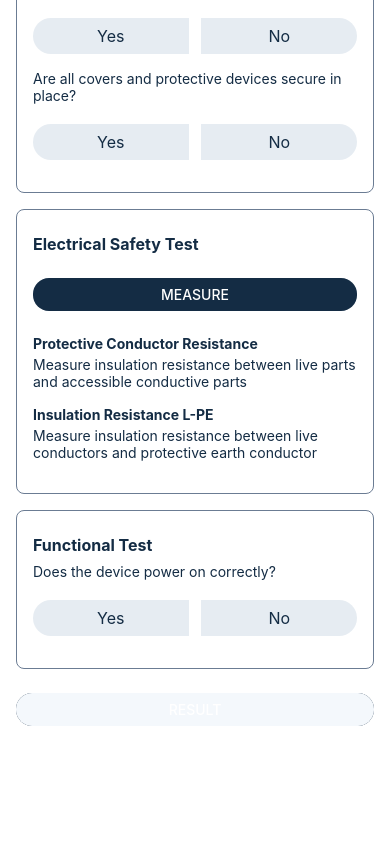
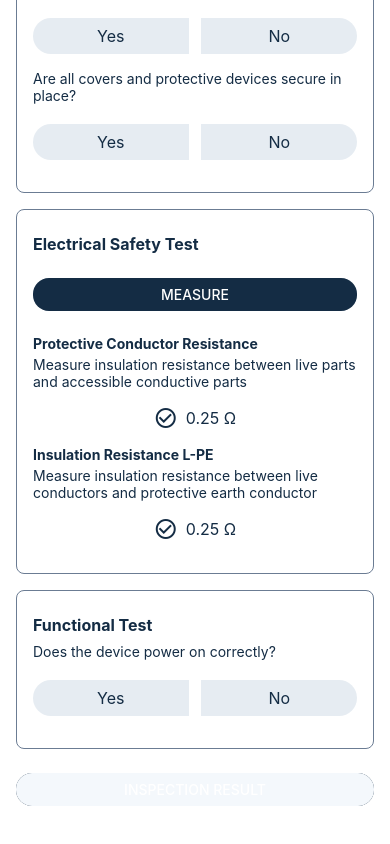
Before and after one commit to mdisumma/neumann-native, a React Native app: screen /Inspection in a window 390 px wide. Shown: the part 875-1719 px from the top of the page. Before the commit the page ends 1649 px from the top, so only its background shows below. Built offline with nearby package versions, Linux system fonts and the light colour scheme.

Commit message:
feat: enhance InspectionScreen with measurement display and update button title

```diff
--- a/screens/InspectionScreen.tsx
+++ b/screens/InspectionScreen.tsx
@@ -1,4 +1,5 @@
 import { RootStackParamList } from "@/types/navigation";
+import { MaterialIcons } from "@expo/vector-icons";
 import { StackNavigationProp } from "@react-navigation/stack";
 import React, { useState } from "react";
 import {
@@ -149,6 +150,17 @@ export default function InspectionScreen({ navigation }: Props) {
             <Text style={styles.measurementsDescription}>
               {measurement.description}
             </Text>
+            <View style={styles.measured}>
+              <MaterialIcons
+                name="check-circle-outline"
+                size={24}
+                color="#142C44"
+              />
+
+              <Text style={styles.limits}>
+                {measurement.limits.min} {measurement.unit}
+              </Text>
+            </View>
           </View>
         ))}
       </View>
@@ -206,7 +218,7 @@ export default function InspectionScreen({ navigation }: Props) {
       <View style={styles.buttonWrapper}>
         <View style={styles.actionButton}>
           <Button
-            title="Result"
+            title="Inspection Result"
             color="#F4F8FC"
             onPress={() => {
               navigation.navigate("Result");
@@ -304,6 +316,17 @@ const styles = StyleSheet.create({
     fontSize: 14,
     color: "#142C44",
   },
+  measured: {
+    paddingTop: 16,
+    flexDirection: "row", // put items in a row
+    alignItems: "center", // vertically center icon + text
+    justifyContent: "center", // center the whole row horizontally
+  },
+  limits: {
+    marginLeft: 8, // space between icon and text
+    fontSize: 16,
+    color: "#142C44",
+  },
   buttonWrapper: {
     paddingBottom: 24,
     paddingTop: 16,
```
